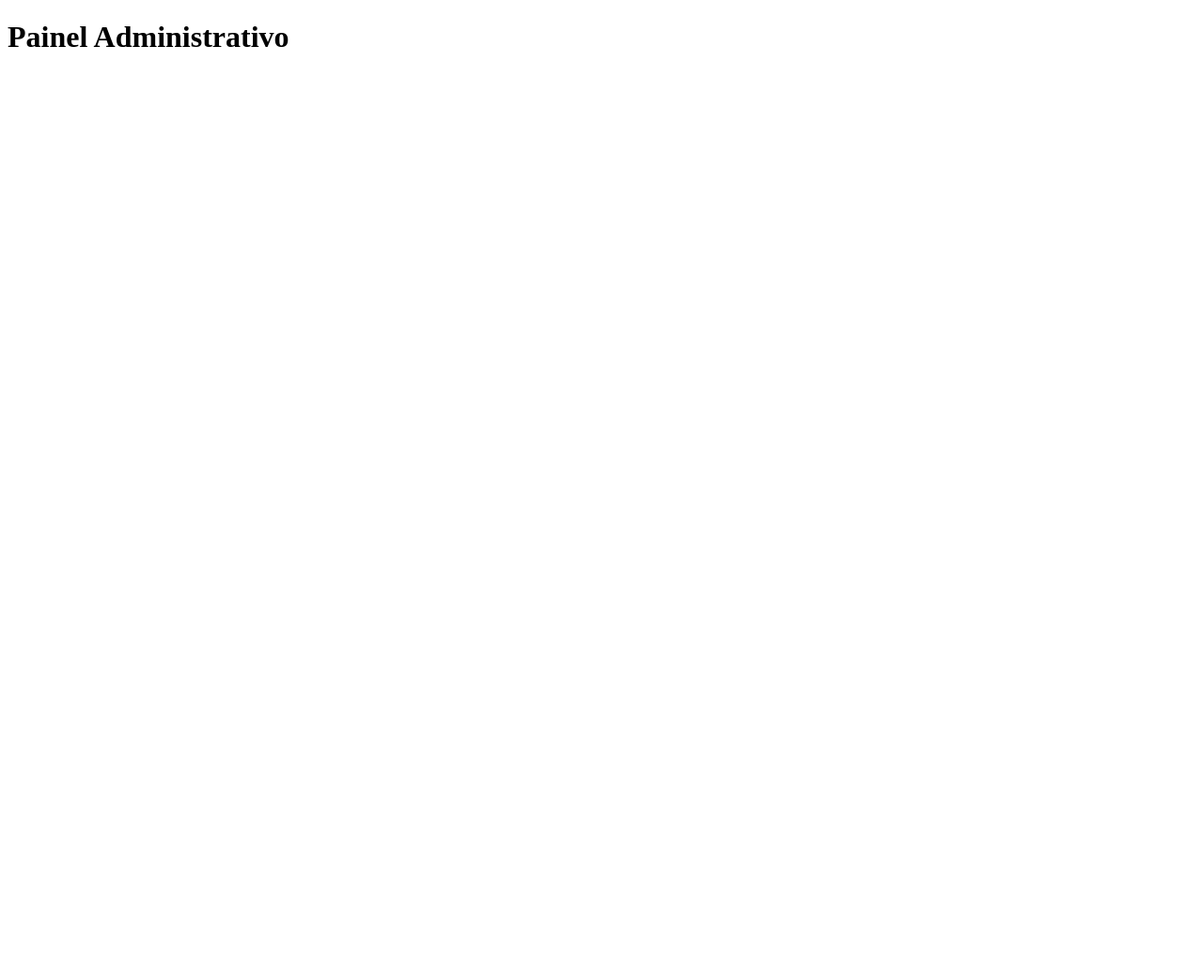
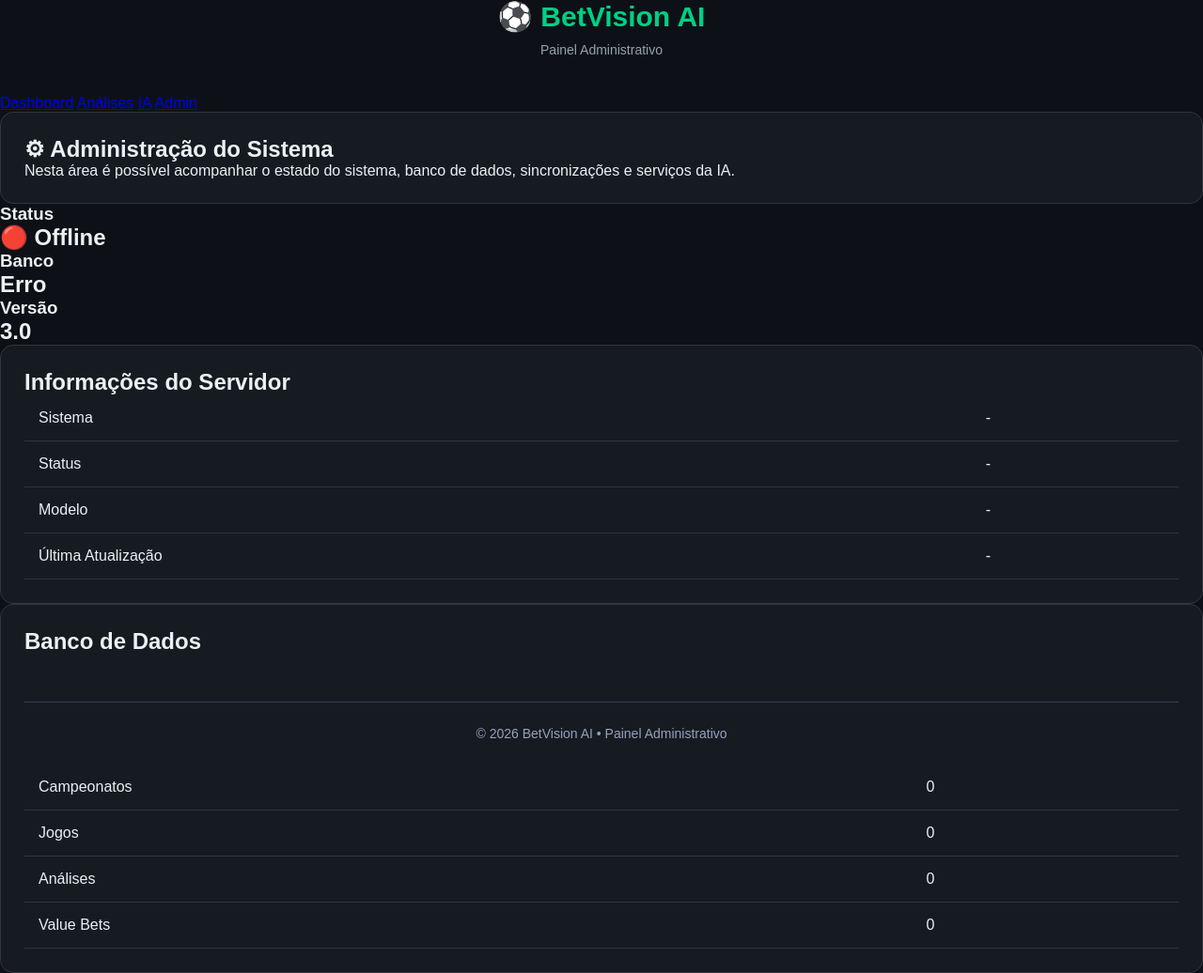
Before and after one commit to edisley1987-afk/betvision-ai, a website: page public/admin.html in a window 1280 px wide. Shown: the whole page at 94% size. Before the commit the page ends 800 px from the top, so only its background shows below. Drawn offline with Linux system fonts and the light colour scheme; no server answers.

Commit message:
Revamp admin.html structure and content

```diff
--- a/public/admin.html
+++ b/public/admin.html
@@ -1 +1,266 @@
-<!doctype html><html><body><h1>Painel Administrativo</h1></body></html>
+<!DOCTYPE html>
+<html lang="pt-BR">
+
+<head>
+
+    <meta charset="UTF-8">
+
+    <meta name="viewport"
+          content="width=device-width, initial-scale=1.0">
+
+    <title>BetVision AI | Administração</title>
+
+    <meta name="description"
+          content="Painel administrativo do BetVision AI">
+
+    <link rel="stylesheet" href="style.css">
+
+    <link rel="icon" href="favicon/favicon.ico">
+
+</head>
+
+<body>
+
+<header>
+
+    <div class="logo">
+
+        <h1>⚽ BetVision AI</h1>
+
+        <p>Painel Administrativo</p>
+
+    </div>
+
+    <nav>
+
+        <a href="index.html">Dashboard</a>
+        <a href="analise.html">Análises</a>
+        <a href="ia.html">IA</a>
+        <a href="admin.html" class="ativo">Admin</a>
+
+    </nav>
+
+</header>
+
+<main class="container">
+
+<section class="card fade-in">
+
+    <h2>⚙ Administração do Sistema</h2>
+
+    <p>
+
+        Nesta área é possível acompanhar o estado do sistema,
+        banco de dados, sincronizações e serviços da IA.
+
+    </p>
+
+</section>
+
+<section class="cards">
+
+    <div class="kpi">
+
+        <h3>Status</h3>
+
+        <h2 id="statusSistema">...</h2>
+
+    </div>
+
+    <div class="kpi">
+
+        <h3>Banco</h3>
+
+        <h2 id="statusBanco">...</h2>
+
+    </div>
+
+    <div class="kpi">
+
+        <h3>Versão</h3>
+
+        <h2 id="versaoSistema">3.0</h2>
+
+    </div>
+
+</section>
+
+<section class="card">
+
+    <h2>Informações do Servidor</h2>
+
+    <table>
+
+        <tbody>
+
+            <tr>
+
+                <td>Sistema</td>
+
+                <td id="infoSistema">-</td>
+
+            </tr>
+
+            <tr>
+
+                <td>Status</td>
+
+                <td id="infoStatus">-</td>
+
+            </tr>
+
+            <tr>
+
+                <td>Modelo</td>
+
+                <td id="infoModelo">-</td>
+
+            </tr>
+
+            <tr>
+
+                <td>Última Atualização</td>
+
+                <td id="ultimaAtualizacao">-</td>
+
+            </tr>
+
+        </tbody>
+
+    </table>
+
+</section>
+
+<section class="card">
+
+    <h2>Banco de Dados</h2>
+
+    <table>
+
+        <tbody>
+
+            <tr>
+
+                <td>Campeonatos</td>
+
+                <td id="dbCampeonatos">0</td>
+
+            </tr>
+
+            <tr>
+
+                <td>Jogos</td>
+
+                <td id="dbJogos">0</td>
+
+            </tr>
+
+            <tr>
+
+                <td>Análises</td>
+
+                <td id="dbAnalises">0</td>
+
+            </tr>
+
+            <tr>
+
+                <td>Value Bets</td>
+
+                <td id="dbValueBets">0</td>
+
+            </tr>
+
+        </tbody>
+      </main>
+
+<footer>
+
+    <p>
+
+        © 2026 BetVision AI • Painel Administrativo
+
+    </p>
+
+</footer>
+
+<script>
+
+async function carregarAdmin() {
+
+    try {
+
+        // ==========================
+        // Dashboard
+        // ==========================
+
+        const dashboard = await fetch("/api/dashboard");
+        const dados = await dashboard.json();
+
+        document.getElementById("statusSistema").textContent = "🟢 Online";
+        document.getElementById("infoSistema").textContent = dados.sistema;
+        document.getElementById("infoStatus").textContent = dados.status;
+        document.getElementById("infoModelo").textContent = dados.modelo;
+
+        document.getElementById("ultimaAtualizacao").textContent =
+            new Date(dados.ultimaAtualizacao).toLocaleString("pt-BR");
+
+        // ==========================
+        // Ping
+        // ==========================
+
+        const ping = await fetch("/api/ping");
+        const status = await ping.json();
+
+        document.getElementById("versaoSistema").textContent =
+            status.versao;
+
+        // ==========================
+        // Banco
+        // ==========================
+
+        const banco = await fetch("/api/debug-db");
+        const db = await banco.json();
+
+        document.getElementById("statusBanco").textContent = "🐘 PostgreSQL";
+
+        document.getElementById("dbCampeonatos").textContent =
+            db.campeonatos ?? 0;
+
+        document.getElementById("dbJogos").textContent =
+            db.jogos ?? 0;
+
+        document.getElementById("dbAnalises").textContent =
+            db.analises ?? 0;
+
+        document.getElementById("dbValueBets").textContent =
+            db.valuebets ?? 0;
+
+    }
+
+    catch (erro) {
+
+        console.error(erro);
+
+        document.getElementById("statusSistema").textContent = "🔴 Offline";
+        document.getElementById("statusBanco").textContent = "Erro";
+
+    }
+
+}
+
+// Primeira carga
+carregarAdmin();
+
+// Atualiza a cada 30 segundos
+setInterval(carregarAdmin, 30000);
+
+</script>
+
+</body>
+
+</html>
+
+    </table>
+
+</section>
```
